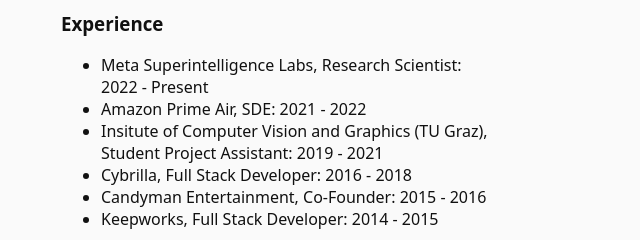
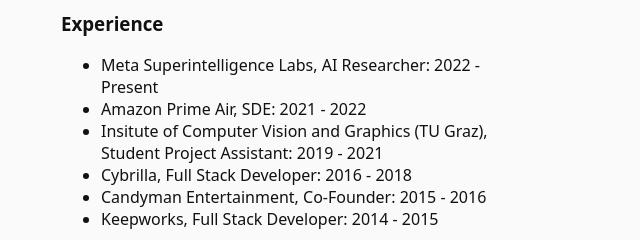
Before and after one commit to shalini-maiti/about_me.github.io, a plain HTML site: page index.html in a window 1280 px wide. Both pictures are taken after a click on the button "📚 CV". Shown: the part 420-660 px from the top of the page, 589-1229 px from the left. Drawn offline with Linux system fonts and the light colour scheme.

```diff
--- a/index.html
+++ b/index.html
@@ -124,7 +124,7 @@
           <div>
             <h3>Experience</h3>
             <ul>
-              <li>Meta Superintelligence Labs, Research Scientist: 2022 - Present </li>
+              <li>Meta Superintelligence Labs, AI Researcher: 2022 - Present </li>
               <li>Amazon Prime Air, SDE: 2021 - 2022</li>
               <li>Insitute of Computer Vision and Graphics (TU Graz), Student Project Assistant: 2019 - 2021</li>
               <li>Cybrilla, Full Stack Developer: 2016 - 2018 </li>
```
